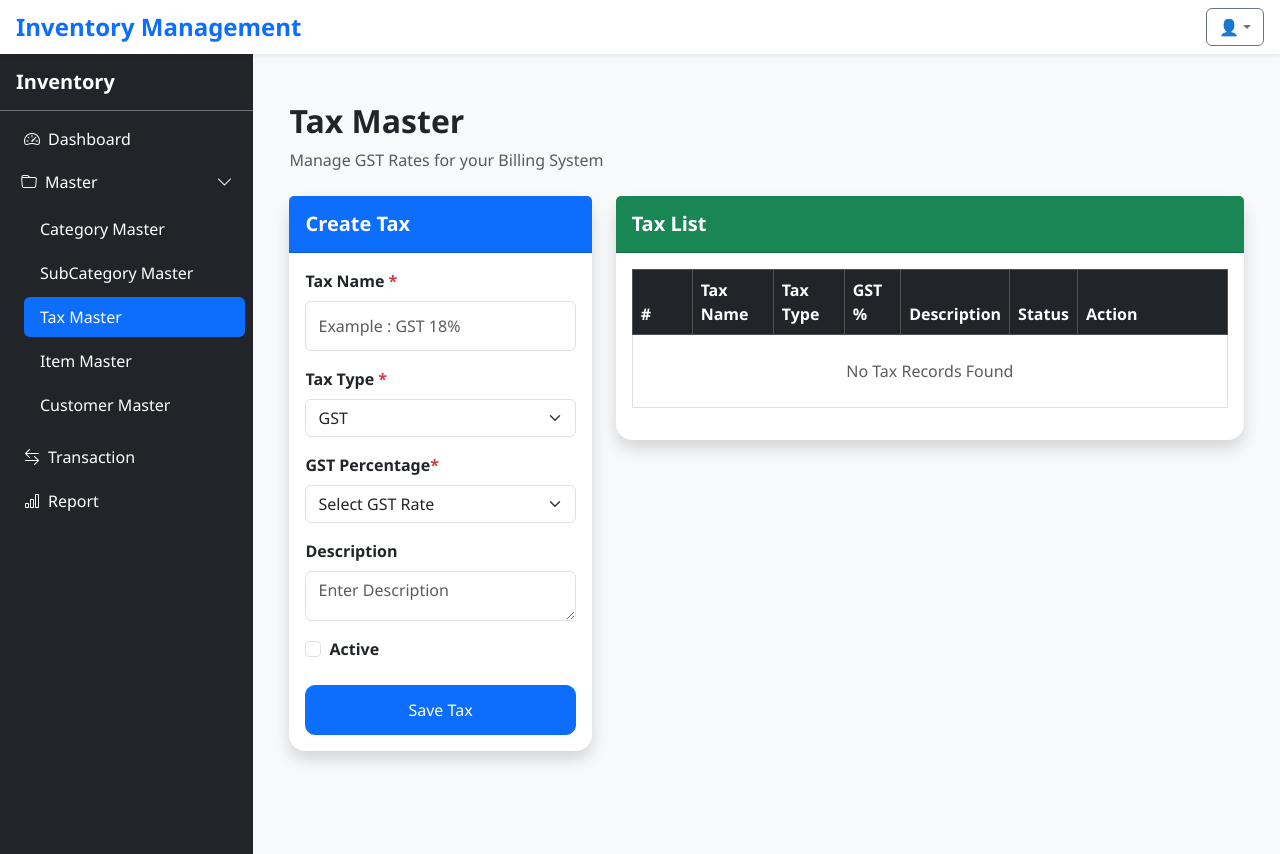
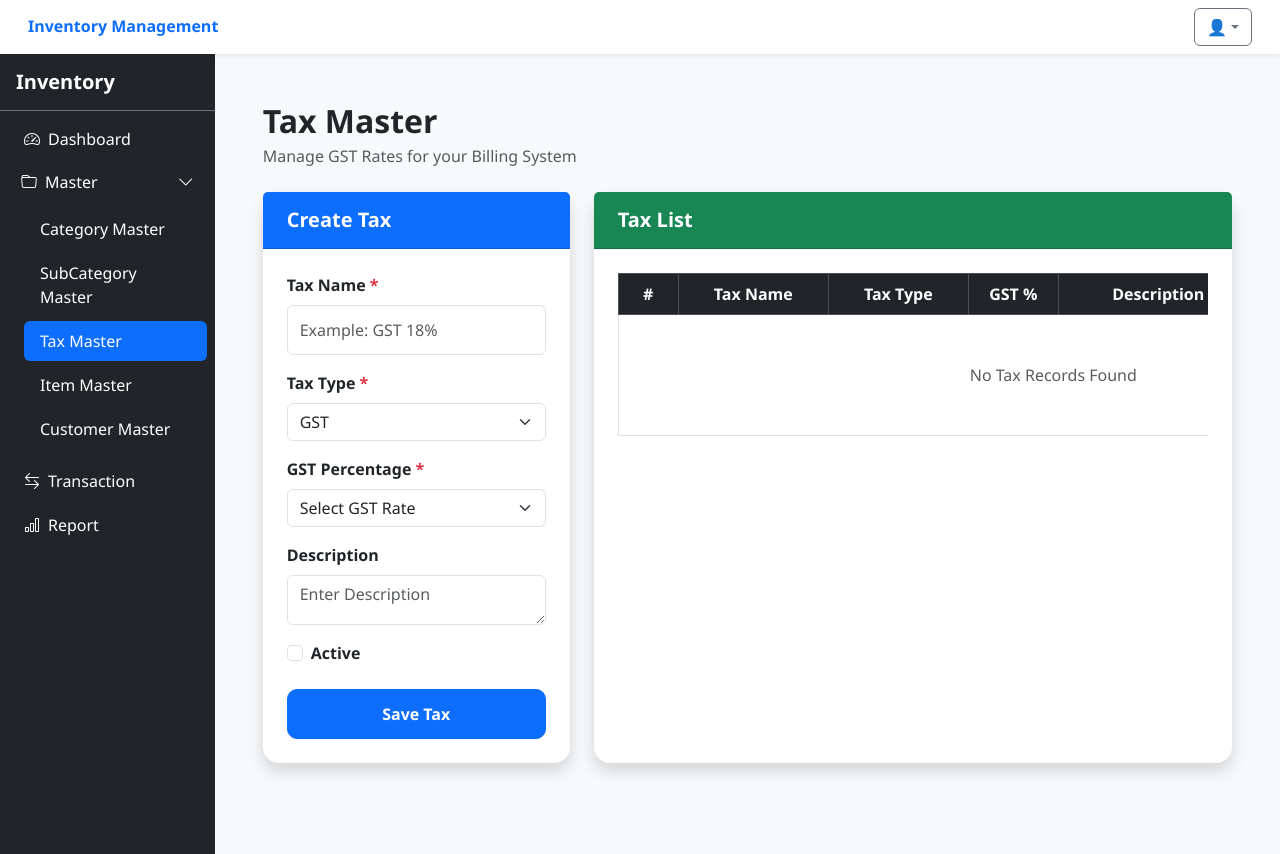
Before and after one commit to prahlad122/Inventory_management_system, a React (Vite) app: page /dashboard/master/tax in a window 1280 px wide. Built offline with nearby package versions, Linux system fonts and the light colour scheme.

Commit message:
fixed header

```diff
--- a/src/components/Header.jsx
+++ b/src/components/Header.jsx
@@ -9,12 +9,12 @@ function Header() {
   };
 
   return (
-    <nav className="navbar navbar-expand-lg navbar-light bg-white shadow-sm sticky-top px-3">
-      {/* Left Section */}
-      <div className="d-flex align-items-center">
-        {/* Mobile Sidebar Toggle */}
+    <nav className="navbar bg-white shadow-sm sticky-top px-2 px-md-3">
+      <div className="container-fluid">
+        {/* Left */}
+        <div className="d-flex align-items-center flex-grow-1 overflow-hidden">
           <button
-          className="btn btn-outline-primary d-lg-none me-3"
+            className="btn btn-outline-primary d-lg-none me-2 flex-shrink-0"
             type="button"
             data-bs-toggle="offcanvas"
             data-bs-target="#sidebar"
@@ -23,28 +23,42 @@ function Header() {
             ☰
           </button>
 
-        {/* Logo */}
-        <h4 className="mb-0 fw-bold text-primary">Inventory Management</h4>
+          <h4 className="mb-0 fw-bold text-primary fs-6 fs-md-4 text-truncate">
+            Inventory Management
+          </h4>
         </div>
 
-      {/* Right Section */}
-      <div className="d-flex align-items-center ms-auto">
-        {/* User Dropdown */}
+        {/* Right */}
+        <div className="ms-2 flex-shrink-0">
           <div className="dropdown">
             <button
               className="btn btn-outline-secondary dropdown-toggle"
+              type="button"
               data-bs-toggle="dropdown"
+              aria-expanded="false"
             >
               👤
             </button>
 
             <ul className="dropdown-menu dropdown-menu-end">
               <li>
-              <button className="dropdown-item">My Profile</button>
+                <button
+                  className="dropdown-item"
+                  onClick={() => navigate("/dashboard/profile")}
+                >
+                  <i className="bi bi-person me-2"></i>
+                  My Profile
+                </button>
               </li>
 
               <li>
-              <button className="dropdown-item">Settings</button>
+                <button
+                  className="dropdown-item"
+                  onClick={() => navigate("/dashboard/settings")}
+                >
+                  <i className="bi bi-gear me-2"></i>
+                  Settings
+                </button>
               </li>
 
               <li>
@@ -56,10 +70,12 @@ function Header() {
                   className="dropdown-item text-danger"
                   onClick={handleLogout}
                 >
+                  <i className="bi bi-box-arrow-right me-2"></i>
                   Logout
                 </button>
               </li>
             </ul>
+          </div>
         </div>
       </div>
     </nav>
--- a/src/components/Layout.jsx
+++ b/src/components/Layout.jsx
@@ -7,11 +7,11 @@ function Layout() {
     <>
       <Header />
 
-      <div className="d-flex">
+      <div className="d-flex flex-column flex-lg-row">
         <Sidebar />
 
         <main
-          className="flex-grow-1 bg-light p-4"
+          className="flex-grow-1 bg-light p-3 p-md-4 w-100"
           style={{ minHeight: "100vh" }}
         >
           <Outlet />
--- a/src/components/TaxForm.jsx
+++ b/src/components/TaxForm.jsx
@@ -19,16 +19,18 @@ function TaxForm({
   editId,
 }) {
   return (
-    <div className="card shadow border-0 rounded-4">
+    <div className="card shadow border-0 rounded-4 h-100">
       {/* Card Header */}
 
-      <div className="card-header bg-primary text-white py-3">
-        <h5 className="mb-0 fw-bold">{editId ? "Update Tax" : "Create Tax"}</h5>
+      <div className="card-header bg-primary text-white py-3 px-3 px-md-4">
+        <h5 className="mb-0 fw-bold text-center text-md-start">
+          {editId ? "Update Tax" : "Create Tax"}
+        </h5>
       </div>
 
       {/* Card Body */}
 
-      <div className="card-body">
+      <div className="card-body p-3 p-sm-4">
         <form onSubmit={handleSubmit}>
           {/* Tax Name */}
 
@@ -40,7 +42,7 @@ function TaxForm({
             <input
               type="text"
               className="form-control"
-              placeholder="Example : GST 18%"
+              placeholder="Example: GST 18%"
               value={taxName}
               onChange={(e) => setTaxName(e.target.value)}
             />
@@ -59,11 +61,8 @@ function TaxForm({
               onChange={(e) => setTaxType(e.target.value)}
             >
               <option value="GST">GST</option>
-
               <option value="IGST">IGST</option>
-
               <option value="CGST + SGST">CGST + SGST</option>
-
               <option value="Exempt">Exempt</option>
             </select>
           </div>
@@ -72,8 +71,7 @@ function TaxForm({
 
           <div className="mb-3">
             <label className="form-label fw-semibold">
-              GST Percentage
-              <span className="text-danger">*</span>
+              GST Percentage <span className="text-danger">*</span>
             </label>
 
             <select
@@ -82,15 +80,10 @@ function TaxForm({
               onChange={(e) => setPercentage(e.target.value)}
             >
               <option value="">Select GST Rate</option>
-
               <option value="0">0%</option>
-
               <option value="5">5%</option>
-
               <option value="12">12%</option>
-
               <option value="18">18%</option>
-
               <option value="28">28%</option>
             </select>
           </div>
@@ -121,7 +114,10 @@ function TaxForm({
                 onChange={(e) => setStatus(e.target.checked)}
               />
 
-              <label htmlFor="status" className="form-check-label fw-semibold">
+              <label
+                htmlFor="status"
+                className="form-check-label fw-semibold"
+              >
                 Active
               </label>
             </div>
@@ -131,7 +127,9 @@ function TaxForm({
 
           <button
             type="submit"
-            className={`btn ${editId ? "btn-warning" : "btn-primary"} w-100`}
+            className={`btn ${
+              editId ? "btn-warning" : "btn-primary"
+            } w-100 py-2 fw-semibold`}
           >
             {editId ? "Update Tax" : "Save Tax"}
           </button>
--- a/src/components/TaxList.jsx
+++ b/src/components/TaxList.jsx
@@ -1,48 +1,52 @@
 function TaxList({ taxes, handleEdit, handleDelete }) {
   return (
-    <div className="card shadow border-0 rounded-4">
+    <div className="card shadow border-0 rounded-4 h-100">
       {/* Card Header */}
 
-      <div className="card-header bg-success text-white py-3">
-        <h5 className="mb-0 fw-bold">Tax List</h5>
+      <div className="card-header bg-success text-white py-3 px-3 px-md-4">
+        <h5 className="mb-0 fw-bold text-center text-md-start">
+          Tax List
+        </h5>
       </div>
 
       {/* Card Body */}
 
-      <div className="card-body">
+      <div className="card-body p-2 p-sm-3 p-md-4">
         <div className="table-responsive">
-          <table className="table table-hover table-bordered align-middle">
-            <thead className="table-dark">
+          <table className="table table-hover table-bordered align-middle mb-0">
+            <thead className="table-dark text-center">
               <tr>
-                <th width="60">#</th>
+                <th style={{ minWidth: "60px" }}>#</th>
 
-                <th>Tax Name</th>
+                <th style={{ minWidth: "150px" }}>Tax Name</th>
 
-                <th>Tax Type</th>
+                <th style={{ minWidth: "140px" }}>Tax Type</th>
 
-                <th>GST %</th>
+                <th style={{ minWidth: "90px" }}>GST %</th>
 
-                <th>Description</th>
+                <th style={{ minWidth: "200px" }}>Description</th>
 
-                <th>Status</th>
+                <th style={{ minWidth: "110px" }}>Status</th>
 
-                <th width="150">Action</th>
+                <th style={{ minWidth: "120px" }}>Action</th>
               </tr>
             </thead>
 
             <tbody>
               {taxes.length === 0 ? (
                 <tr>
-                  <td colSpan="7" className="text-center py-4 text-muted">
+                  <td colSpan="7" className="text-center py-5 text-muted">
                     No Tax Records Found
                   </td>
                 </tr>
               ) : (
                 taxes.map((item, index) => (
                   <tr key={item.id}>
-                    <td>{index + 1}</td>
+                    <td className="text-center">{index + 1}</td>
 
-                    <td className="fw-semibold">{item.taxName}</td>
+                    <td className="fw-semibold text-break">
+                      {item.taxName}
+                    </td>
 
                     <td>
                       <span className="badge bg-info text-dark">
@@ -56,7 +60,9 @@ function TaxList({ taxes, handleEdit, handleDelete }) {
                       </span>
                     </td>
 
-                    <td>{item.description || "-"}</td>
+                    <td className="text-break">
+                      {item.description || "-"}
+                    </td>
 
                     <td>
                       <span
@@ -69,16 +75,16 @@ function TaxList({ taxes, handleEdit, handleDelete }) {
                     </td>
 
                     <td>
-                      <div className="d-flex flex-column flex-md-row gap-2">
+                      <div className="d-flex justify-content-center gap-2 flex-nowrap">
                         <button
-                          className="btn btn-warning btn-sm flex-fill"
+                          className="btn btn-warning btn-sm"
                           onClick={() => handleEdit(item)}
                         >
                           <i className="bi bi-pencil-square"></i>
                         </button>
 
                         <button
-                          className="btn btn-danger btn-sm flex-fill"
+                          className="btn btn-danger btn-sm"
                           onClick={() => handleDelete(item.id)}
                         >
                           <i className="bi bi-trash"></i>
--- a/src/pages/TaxMaster.jsx
+++ b/src/pages/TaxMaster.jsx
@@ -3,9 +3,7 @@ import TaxForm from "../components/TaxForm";
 import TaxList from "../components/TaxList";
 
 function TaxMaster() {
-  // =====================================
   // States
-  // =====================================
 
   const [taxes, setTaxes] = useState([]);
 
@@ -21,9 +19,7 @@ function TaxMaster() {
 
   const [editId, setEditId] = useState(null);
 
-  // =====================================
   // Load LocalStorage
-  // =====================================
 
   useEffect(() => {
     const storedTaxes = JSON.parse(localStorage.getItem("taxes")) || [];
@@ -31,17 +27,13 @@ function TaxMaster() {
     setTaxes(storedTaxes);
   }, []);
 
-  // =====================================
   // Save LocalStorage
-  // =====================================
 
   useEffect(() => {
     localStorage.setItem("taxes", JSON.stringify(taxes));
   }, [taxes]);
 
-  // =====================================
   // Submit
-  // =====================================
 
   const handleSubmit = (e) => {
     e.preventDefault();
@@ -94,9 +86,7 @@ function TaxMaster() {
     resetForm();
   };
 
-  // =====================================
   // Reset Form
-  // =====================================
 
   const resetForm = () => {
     setTaxName("");
@@ -110,9 +100,7 @@ function TaxMaster() {
     setStatus(false);
   };
 
-  // =====================================
   // Delete
-  // =====================================
 
   const handleDelete = (id) => {
     if (window.confirm("Delete this Tax?")) {
@@ -122,9 +110,7 @@ function TaxMaster() {
     }
   };
 
-  // =====================================
   // Edit
-  // =====================================
 
   const handleEdit = (item) => {
     setTaxName(item.taxName);
@@ -140,16 +126,14 @@ function TaxMaster() {
     setEditId(item.id);
   };
 
-  // =====================================
   // JSX
-  // =====================================
 
   return (
-    <div className="container-fluid py-4">
+    <div className="container-fluid py-3 py-md-4 px-3 px-md-4">
       {/* Heading */}
 
-      <div className="mb-4">
-        <h2 className="fw-bold">Tax Master</h2>
+      <div className="mb-3 mb-md-4 text-center text-md-start">
+        <h2 className="fw-bold mb-1">Tax Master</h2>
 
         <p className="text-muted mb-0">
           Manage GST Rates for your Billing System
@@ -158,7 +142,7 @@ function TaxMaster() {
 
       {/* Responsive Layout */}
 
-      <div className="row g-4">
+      <div className="row g-3 g-lg-4">
         {/* Tax Form */}
 
         <div className="col-12 col-lg-5 col-xl-4">
```
Lines whose indentation alone changed are shown as unchanged.
